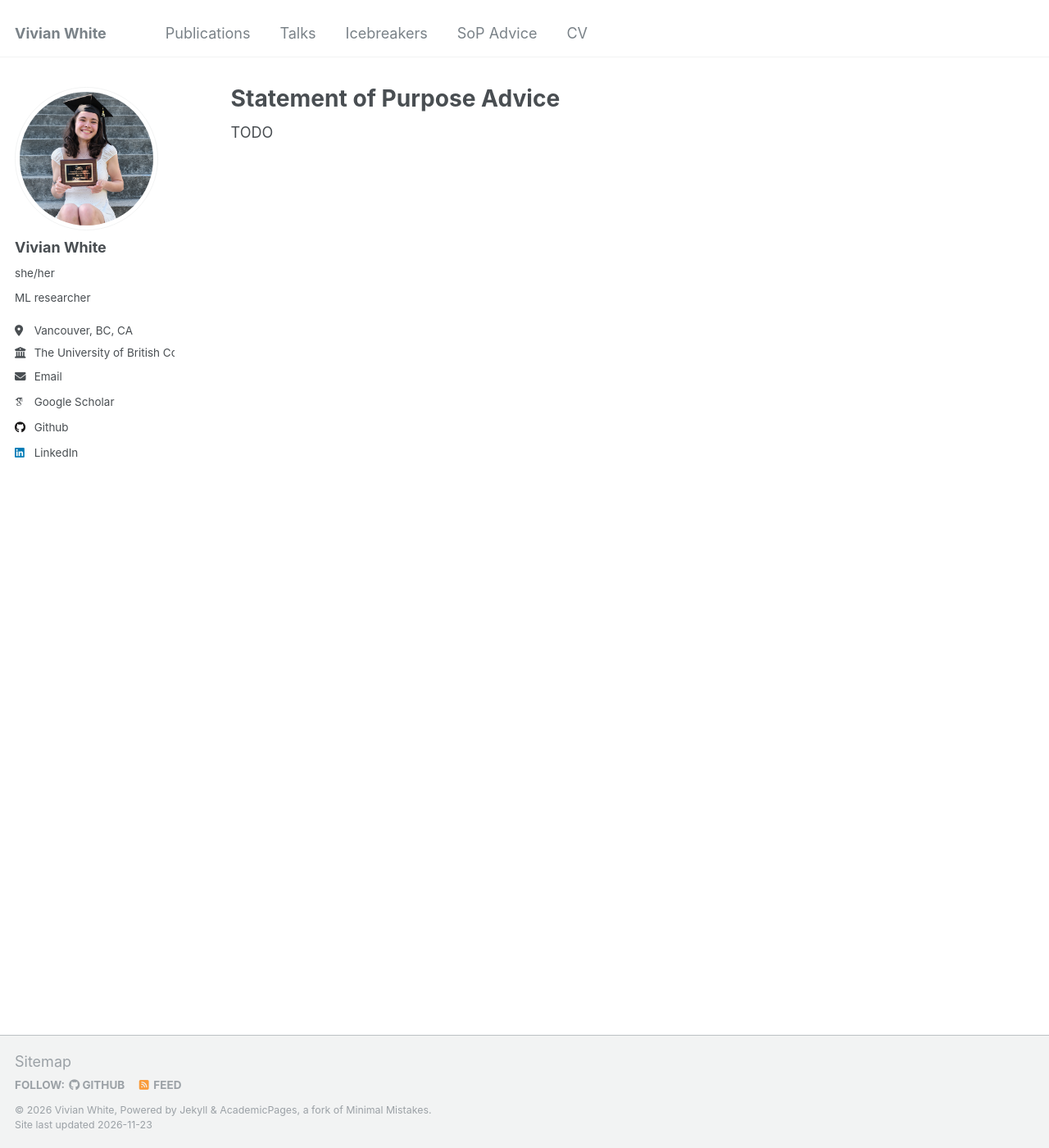
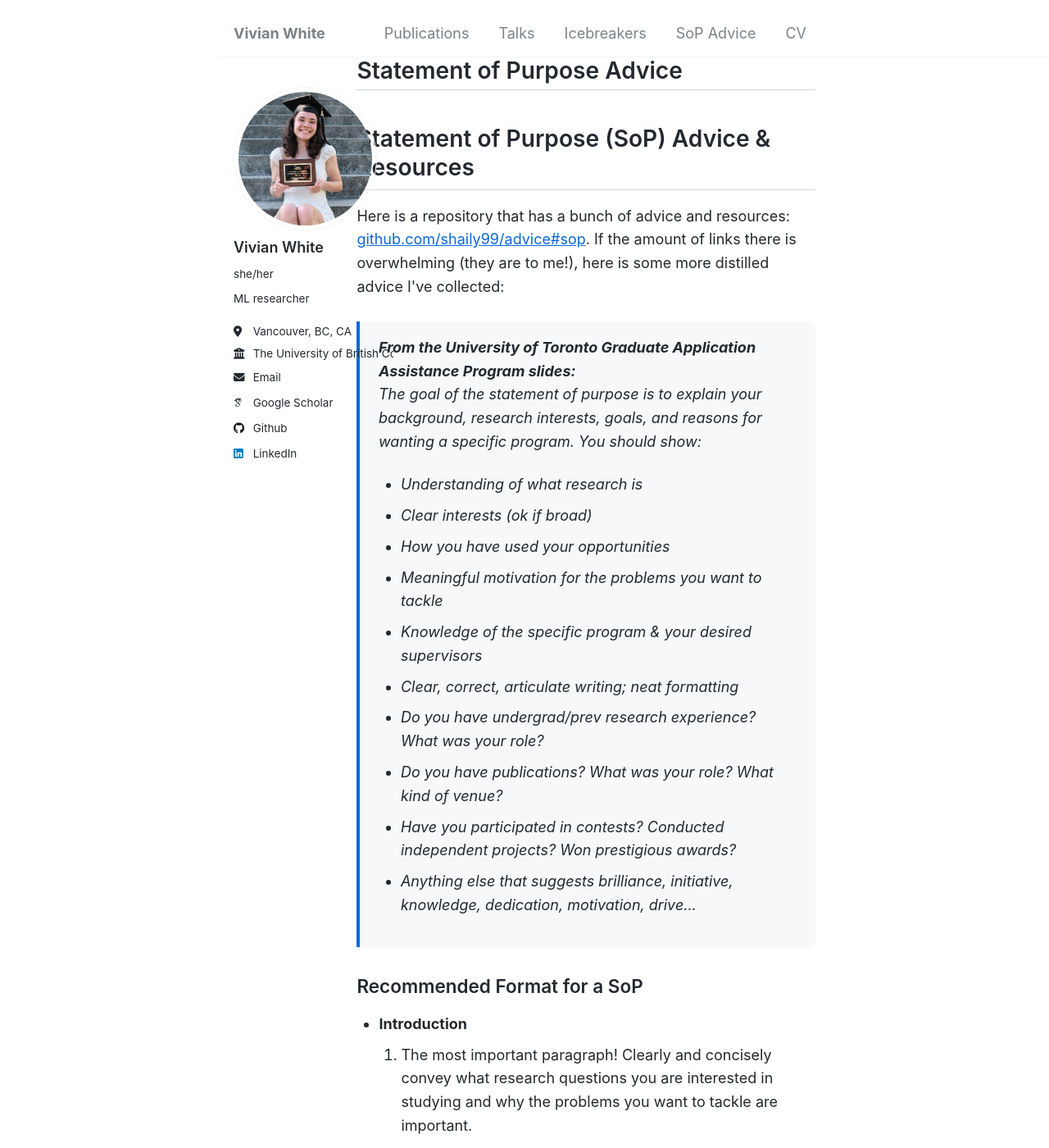
Before and after one commit to vivianwhite/vivianwhite.github.io, a Jekyll site: the page built from _pages/sop.html, in a window 1280 px wide and 1400 px high. Shown: the whole window at 82% size. Built offline with Jekyll 4.4.1, drawn with Linux system fonts in a browser that asks for light colours; some web fonts are replaced; some of the changed text lies outside the part shown.

Commit message:
draft sop page

```diff
--- a/_pages/sop.html
+++ b/_pages/sop.html
@@ -5,4 +5,166 @@ permalink: /sop/
 author_profile: true
 ---
 
-TODO
+<!DOCTYPE html>
+<html lang="en">
+<head>
+  <meta charset="UTF-8">
+  <meta name="viewport" content="width=device-width, initial-scale=1.0">
+  <title>Statement of Purpose (SoP) Advice</title>
+  <style>
+    :root {
+      --text-color: #24292f;
+      --bg-color: #ffffff;
+      --accent-color: #0969da;
+      --border-color: #d0d7de;
+      --callout-bg: #f6f8fa;
+    }
+
+    body {
+      font-family: -apple-system, BlinkMacSystemFont, "Segoe UI", Helvetica, Arial, sans-serif;
+      line-height: 1.6;
+      color: var(--text-color);
+      background-color: var(--bg-color);
+      max-width: 800px;
+      margin: 0 auto;
+      padding: 2rem 1.5rem;
+    }
+
+    h1, h2, h3 {
+      margin-top: 1.5em;
+      margin-bottom: 0.5em;
+      font-weight: 600;
+      line-height: 1.25;
+    }
+
+    h1 {
+      border-bottom: 1px solid var(--border-color);
+      padding-bottom: 0.3em;
+    }
+
+    a {
+      color: var(--accent-color);
+      text-decoration: none;
+    }
+
+    a:hover {
+      text-decoration: underline;
+    }
+
+    ul, ol {
+      padding-left: 1.5rem;
+      margin-bottom: 1rem;
+    }
+
+    li {
+      margin-bottom: 0.4rem;
+    }
+
+    blockquote {
+      margin: 1.5rem 0;
+      padding: 1rem 1.25rem;
+      background-color: var(--callout-bg);
+      border-left: 4px solid var(--accent-color);
+      border-radius: 0 6px 6px 0;
+    }
+
+    blockquote p:first-child {
+      margin-top: 0;
+    }
+
+    blockquote p:last-child {
+      margin-bottom: 0;
+    }
+
+    .encouragement {
+      margin-top: 2rem;
+      padding: 1rem 1.25rem;
+      background-color: #ddf4ff;
+      border: 1px solid #54aeff66;
+      border-radius: 6px;
+    }
+  </style>
+</head>
+<body>
+
+  <main>
+    <h1>Statement of Purpose (SoP) Advice &amp; Resources</h1>
+
+    <p>
+      Here is a repository that has a bunch of advice and resources:
+      <a href="https://github.com/shaily99/advice#sop" target="_blank" rel="noopener noreferrer">github.com/shaily99/advice#sop</a>.
+      If the amount of links there is overwhelming (they are to me!), here is some more distilled advice I've collected:
+    </p>
+
+    <blockquote>
+      <p>
+        <strong>From the University of Toronto Graduate Application Assistance Program slides:</strong><br>
+        The goal of the statement of purpose is to explain your background, research interests, goals, and reasons for wanting a specific program. You should show:
+      </p>
+      <ul>
+        <li>Understanding of what research is</li>
+        <li>Clear interests (ok if broad)</li>
+        <li>How you have used your opportunities</li>
+        <li>Meaningful motivation for the problems you want to tackle</li>
+        <li>Knowledge of the specific program &amp; your desired supervisors</li>
+        <li>Clear, correct, articulate writing; neat formatting</li>
+        <li>Do you have undergrad/prev research experience? What was your role?</li>
+        <li>Do you have publications? What was your role? What kind of venue?</li>
+        <li>Have you participated in contests? Conducted independent projects? Won prestigious awards?</li>
+        <li>Anything else that suggests brilliance, initiative, knowledge, dedication, motivation, drive...</li>
+      </ul>
+    </blockquote>
+
+    <h2>Recommended Format for a SoP</h2>
+    <ul>
+      <li>
+        <strong>Introduction</strong>
+        <ol>
+          <li>The most important paragraph! Clearly and concisely convey what research questions you are interested in studying and why the problems you want to tackle are important.</li>
+        </ol>
+      </li>
+      <li>
+        <strong>Research Experiences</strong>
+        <ol>
+          <li>For each experience you have, state your personal contributions to the project and what you learned.</li>
+        </ol>
+      </li>
+      <li>
+        <strong>Presentations / Service / Awards / Honors</strong> <em>(can split these into separate paragraphs as needed)</em>
+        <ol>
+          <li>This will help convince the professors that you will make a positive impact on the research community, both socially and technically!</li>
+        </ol>
+      </li>
+      <li>
+        <strong>Specific School Paragraph</strong>
+        <ol>
+          <li>Who do you want to work with at this university and why?</li>
+          <li>Why this university?</li>
+          <li>The goal is to convince the reader (a) why this program is the best fit for you, and (b) why you are the best fit for this program. Keep both in mind!</li>
+        </ol>
+      </li>
+      <li>
+        <strong>Future Directions</strong>
+        <ol>
+          <li>What do you want to accomplish after your PhD program (in your career)? And how will this grad program help you achieve that goal? (It's totally okay to not have this fully mapped out yet—just include a sentence or two about whether you want to continue researching this topic in your career, and how this program will equip you with the skills to do so!)</li>
+        </ol>
+      </li>
+    </ul>
+
+    <h2>Example Statements</h2>
+    <p>
+      <!-- Replace "#" with the actual path or URL to your UBC statement -->
+      My UBC statement is viewable <a href="#">here</a>.
+    </p>
+    <p>
+      Additionally, here is a website containing other example SoPs for computer science that may be helpful to peruse:
+      <a href="https://cs-sop.notion.site/CS-PhD-Statements-of-Purpose-df39955313834889b7ac5411c37b958d?p=576a9d5f9eab4361b3c2589acb137c8f&pm=s" target="_blank" rel="noopener noreferrer">CS PhD Statements of Purpose (Notion)</a>.
+    </p>
+
+    <div class="encouragement">
+      <strong>Good luck with your application!</strong> If you do go meandering through the Notion site of example SoPs, I would encourage you to stay positive, think about what you can take away from each statement you read, and not get dragged into negative thinking of comparing yourself to others. Your unique profile is what matters!
+    </div>
+  </main>
+
+</body>
+</html>
```
